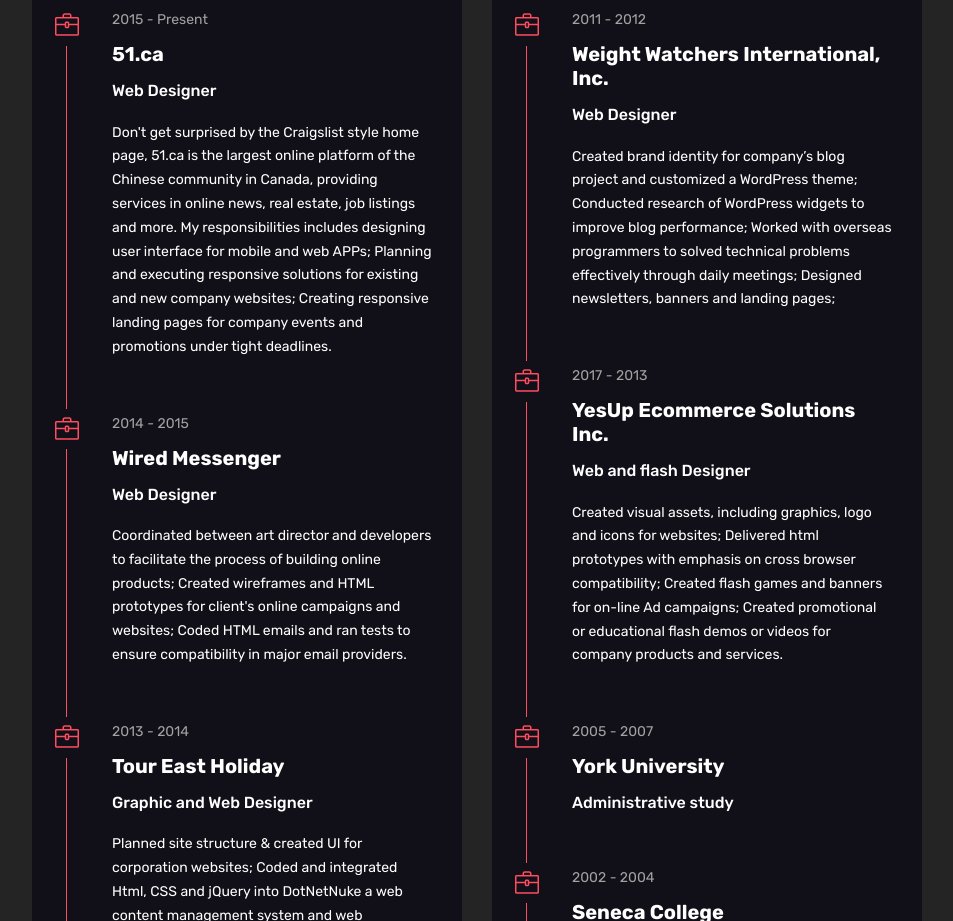
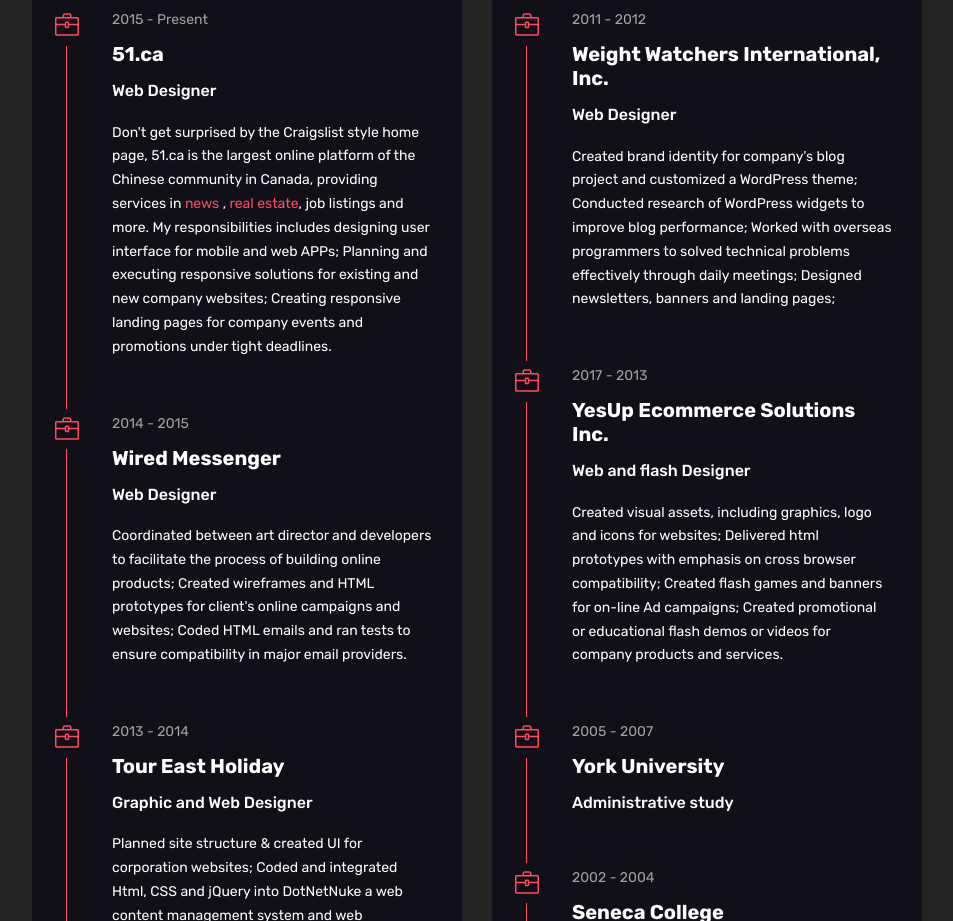
Before and after one commit to wendyjin2020/portfolio, a plain HTML site: page index.html in a window 1280 px wide. Shown: the part 2700-3621 px from the top of the page, without its empty margins (218-1171 px from the left). Drawn offline with Linux system fonts and the light colour scheme.

Commit message:
add links to 51.ca in the experience sec

```diff
--- a/index.html
+++ b/index.html
@@ -657,7 +657,7 @@
 								<span class="time">2015 - Present</span>
 								<h3 class="title"> <span>51.ca</span></h3>
 								<h4>Web Designer</h4>
-								<p> Don't get surprised by the Craigslist style home page, 51.ca is the largest online platform of the Chinese community in Canada, providing services in online news, real estate, job listings and more.
+								<p> Don't get surprised by the Craigslist style home page, 51.ca is the largest online platform of the Chinese community in Canada, providing services in <a href="https://info.51.ca/" target="_blank">news</a> , <a href="https://house.51.ca/mls" target="_blank">real estate</a>, job listings and more.
 									My responsibilities includes designing user interface for mobile and web APPs;
 									Planning and executing responsive solutions for existing and new company websites;
 									Creating responsive landing pages for company events and promotions under tight deadlines.
```
